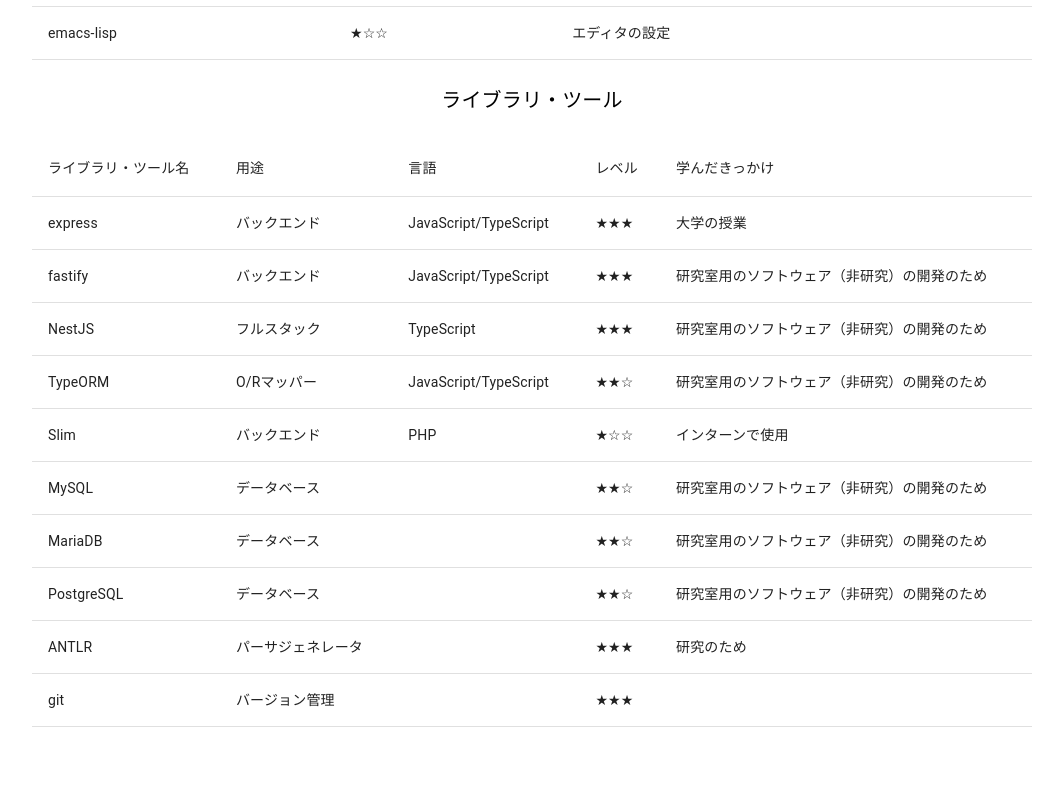
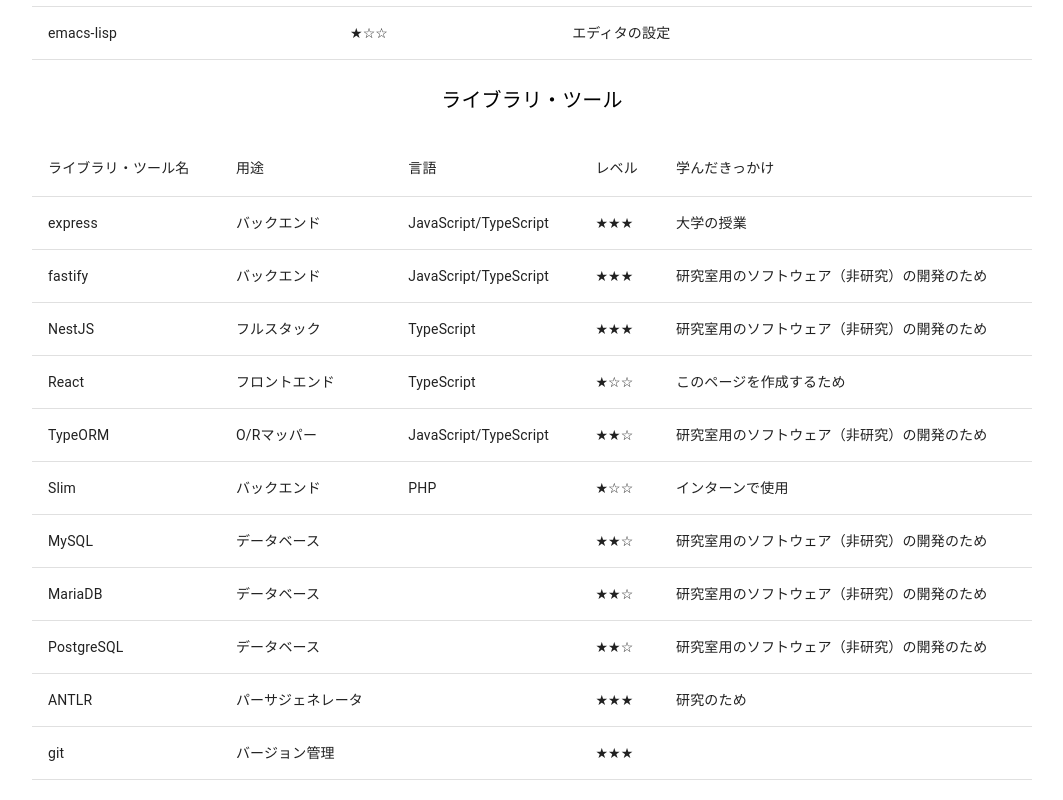
Before and after one commit to emacs-yokoish/portfolio-2023, a React (Create React App) app: page / in a window 1280 px wide. Shown: the part 1181-1981 px from the top of the page, without its empty margins (108-1171 px from the left). Before the commit the page ends 1932 px from the top, so only its background shows below. Built offline with nearby package versions, Linux system fonts and the light colour scheme.

Commit message:
Reactの追加

```diff
--- a/src/components/SkillSet.tsx
+++ b/src/components/SkillSet.tsx
@@ -58,6 +58,13 @@
       'TypeScript',
       '★★★',
       '研究室用のソフトウェア（非研究）の開発のため'
+    ),
+    createLibraryData(
+      'React',
+      'フロントエンド',
+      'TypeScript',
+      '★☆☆',
+      'このページを作成するため'
     ),
     createLibraryData(
       'TypeORM',
```
